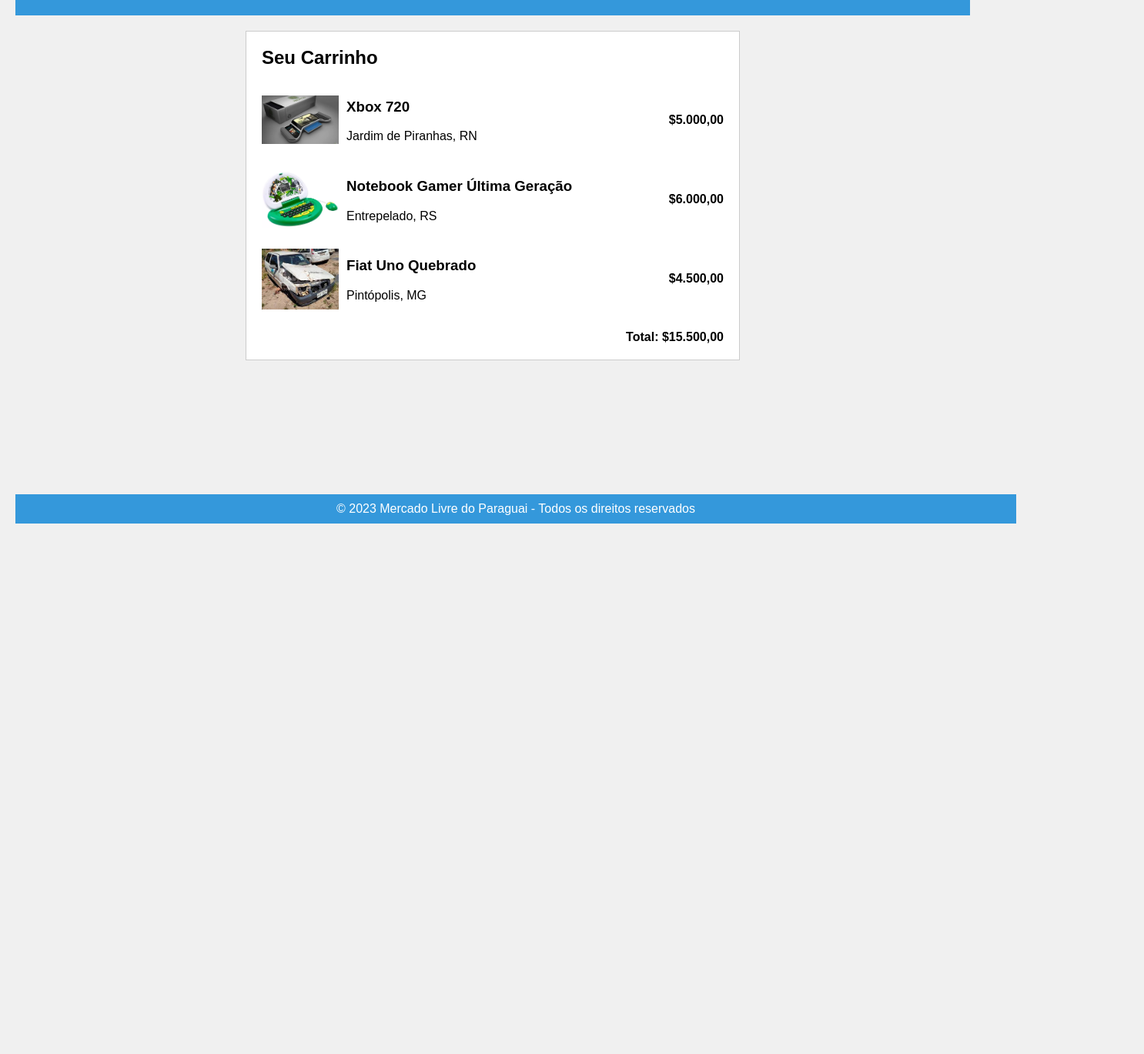
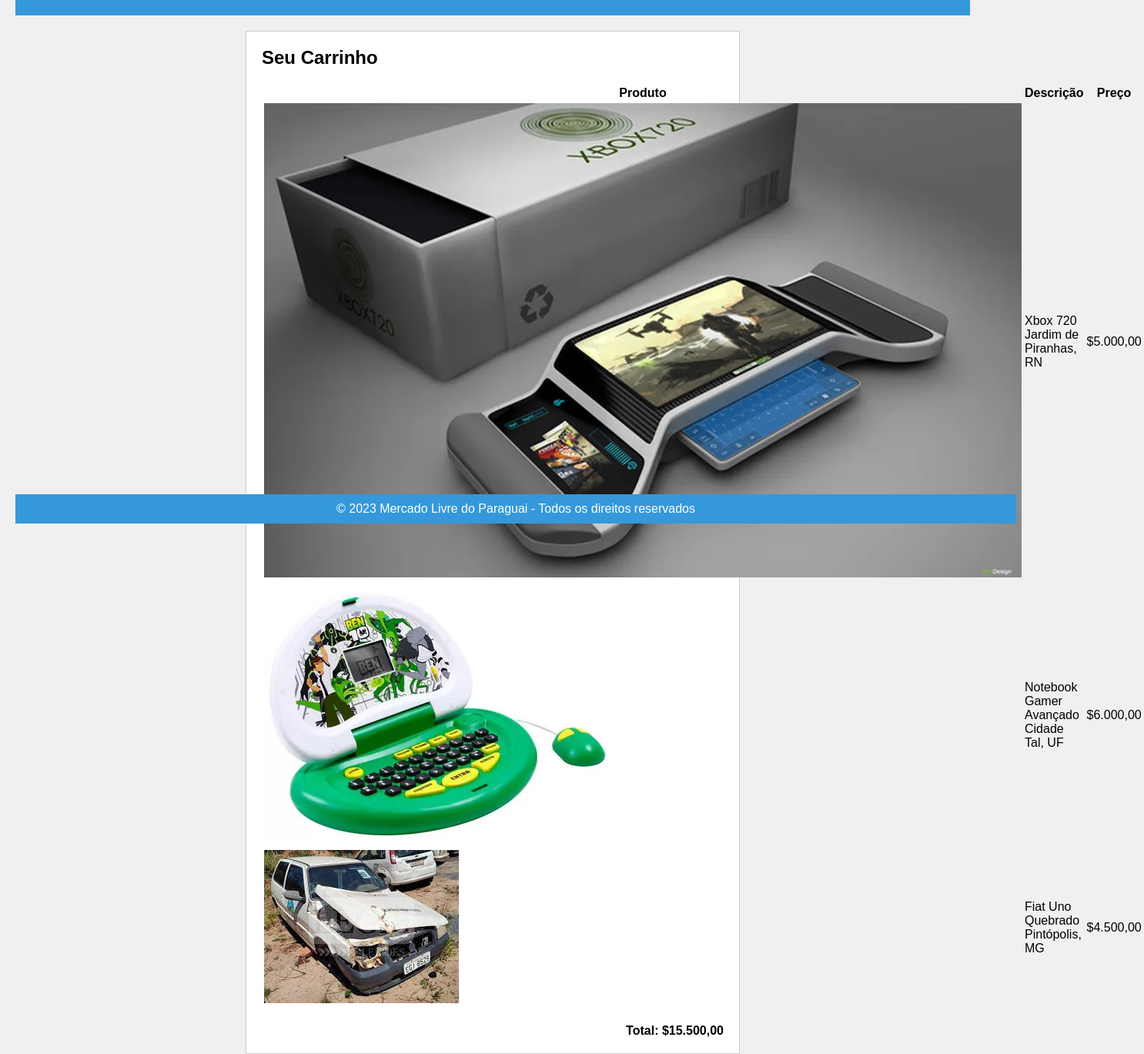
Before and after one commit to Nagel-P/Projeto-HTML, a plain HTML site: page carrinho.html in a window 1280 px wide. Shown: the part 120-1489 px from the top of the page at 77% size, 1486 px wide, since content can reach past the window. Before the commit the page ends 800 px from the top, so only its background shows below. Drawn offline with Linux system fonts and the light colour scheme.

Commit message:
Update carrinho.html

```diff
--- a/carrinho.html
+++ b/carrinho.html
@@ -18,33 +18,31 @@
 
     <div class="cart">
         <h2>Seu Carrinho</h2>
-        <div class="product">
-            <img src="2012-02-06-conceito-para-o-novo-xbox.webp" alt="Produto 1">
-            <div class="info">
-                <h3>Xbox 720</h3>
-                <p>Jardim de Piranhas, RN</p>
-            </div>
-            <div class="price">$5.000,00</div>
-        </div>
-        <div class="product">
-            <img src="d1a2aee1a4fc487658b3e932114a79a7.webp" alt="Produto 2">
-            <div class="info">
-                <h3>Notebook Gamer Última Geração</h3>
-                <p>Entrepelado, RS</p>
-            </div>
-            <div class="price">$6.000,00</div>
-        </div>
-        <div class="product">
-            <img src="download.jpg" alt="Produto 3">
-            <div class="info">
-                <h3>Fiat Uno Quebrado</h3>
-                <p>Pintópolis, MG</p>
-            </div>
-            <div class="price">$4.500,00</div>
-        </div>
-
+        <table class="product-table">
+            <tr>
+                <th>Produto</th>
+                <th>Descrição</th>
+                <th>Preço</th>
+            </tr>
+            <tr>
+                <td class="product-cell"><img class="product-image" src="2012-02-06-conceito-para-o-novo-xbox.webp" alt="Xbox 720"></td>
+                <td class="description-cell">Xbox 720<br>Jardim de Piranhas, RN</td>
+                <td class="price-cell">$5.000,00</td>
+            </tr>
+            <tr>
+                <td class="product-cell"><img class="product-image" src="d1a2aee1a4fc487658b3e932114a79a7.webp" alt="Notebook Gamer Avançado"></td>
+                <td class="description-cell">Notebook Gamer Avançado<br>Cidade Tal, UF</td>
+                <td class="price-cell">$6.000,00</td>
+            </tr>
+            <tr>
+                <td class="product-cell"><img class="product-image" src="download.jpg" alt="Fiat Uno Quebrado"></td>
+                <td class="description-cell">Fiat Uno Quebrado<br>Pintópolis, MG</td>
+                <td class="price-cell">$4.500,00</td>
+            </tr>
+        </table>
         <div class="total">Total: $15.500,00</div>
     </div>
+
 
     <footer>
         <div class="footer">
```
